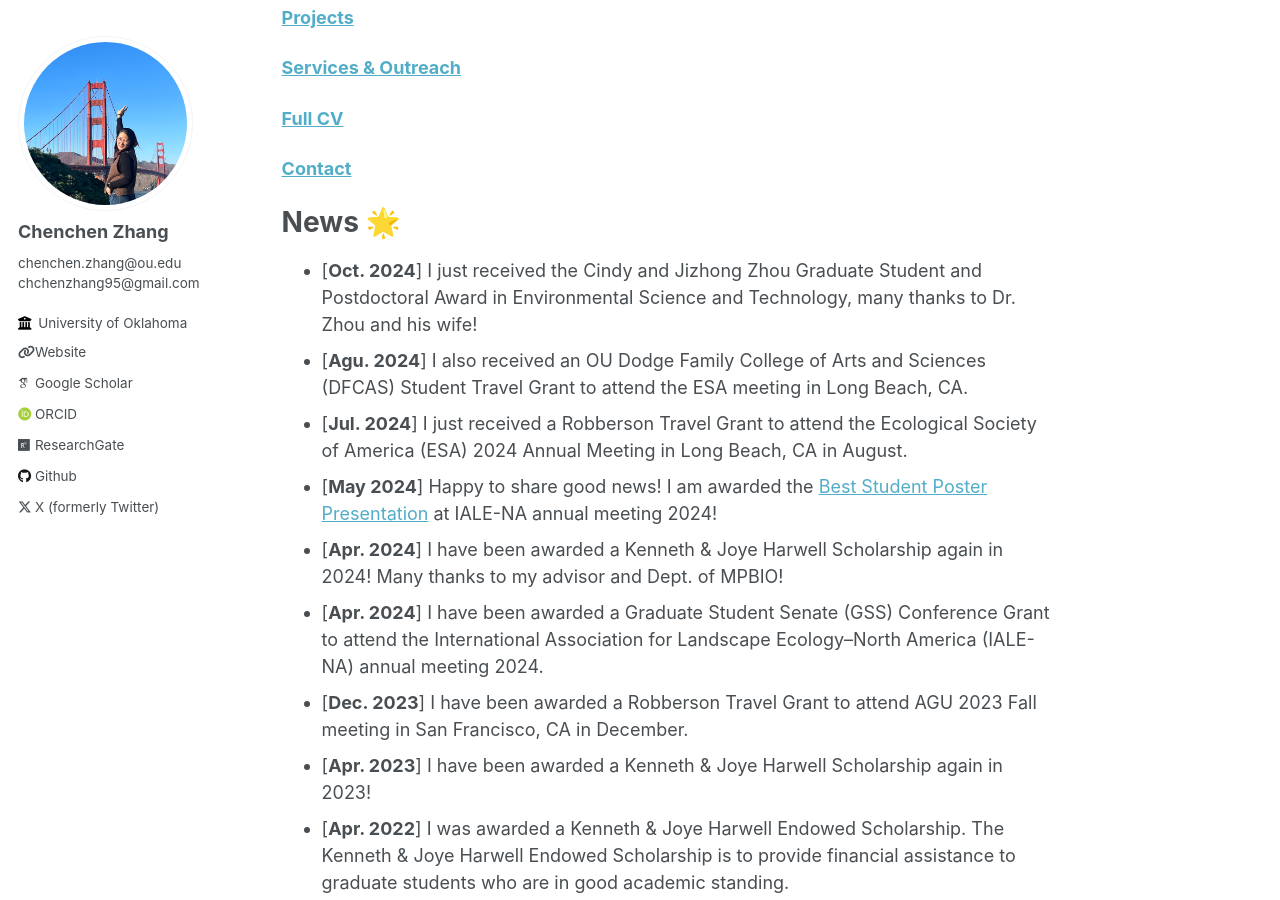
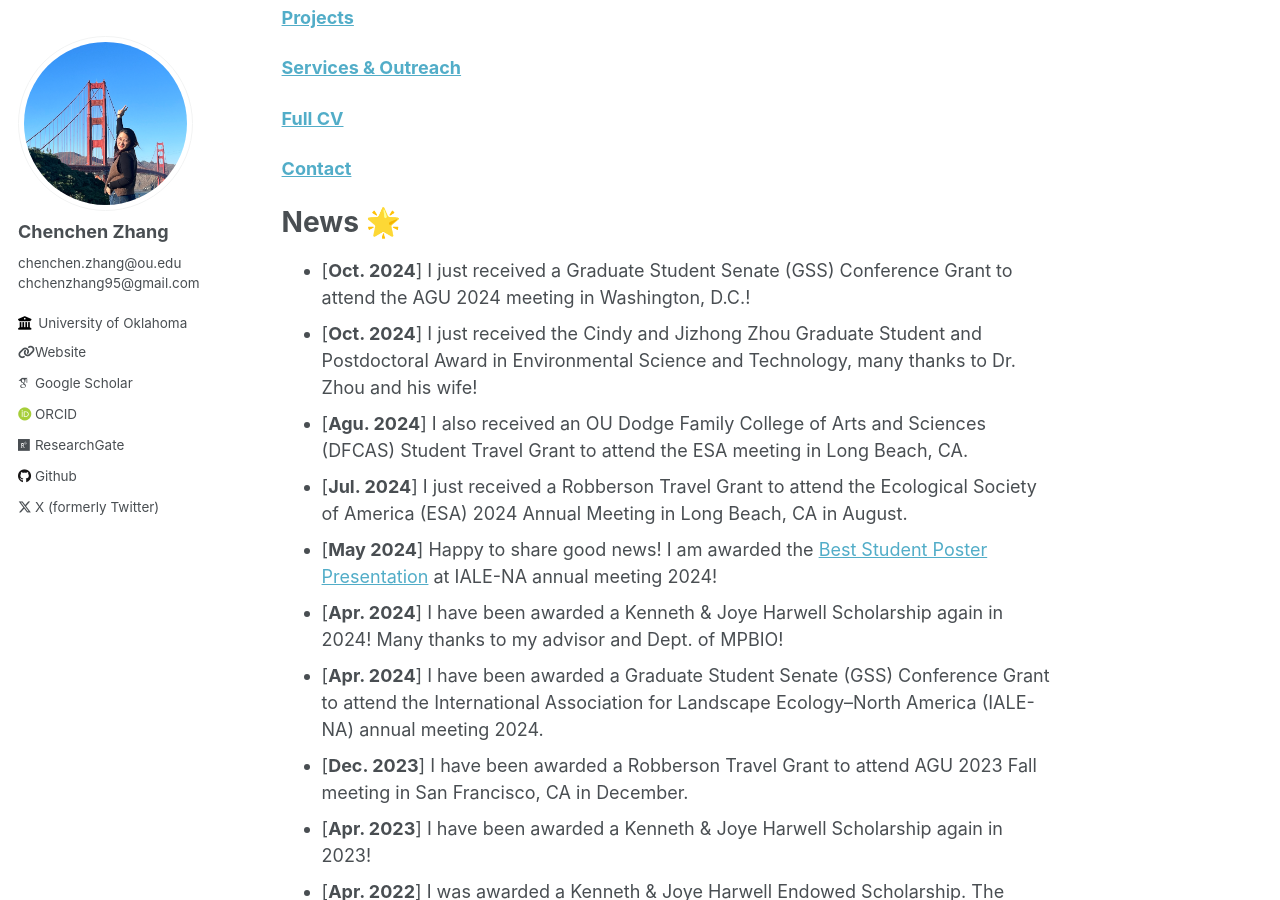
Before and after one commit to rszcc/rszcc.github.io, a Jekyll site: the page built from _pages/about.md, in a window 1280 px wide and 900 px high, scrolled down 538 px. Built offline with Jekyll 4.4.1, drawn with Linux system fonts in a browser that asks for light colours; some web fonts are replaced.

Commit message:
Update about.md

```diff
--- a/_pages/about.md
+++ b/_pages/about.md
@@ -28,6 +28,7 @@ Research Interests
 
 News 🌟
 ======
+ - [**Oct. 2024**] I just received a Graduate Student Senate (GSS) Conference Grant to attend the AGU 2024 meeting in Washington, D.C.!
  - [**Oct. 2024**] I just received the Cindy and Jizhong Zhou Graduate Student and Postdoctoral Award in Environmental Science and Technology, many thanks to Dr. Zhou and his wife!
  - [**Agu. 2024**] I also received an OU Dodge Family College of Arts and Sciences (DFCAS) Student Travel Grant to attend the ESA meeting in Long Beach, CA.
  - [**Jul. 2024**] I just received a Robberson Travel Grant to attend the Ecological Society of America (ESA) 2024 Annual Meeting in Long Beach, CA in August.
```
